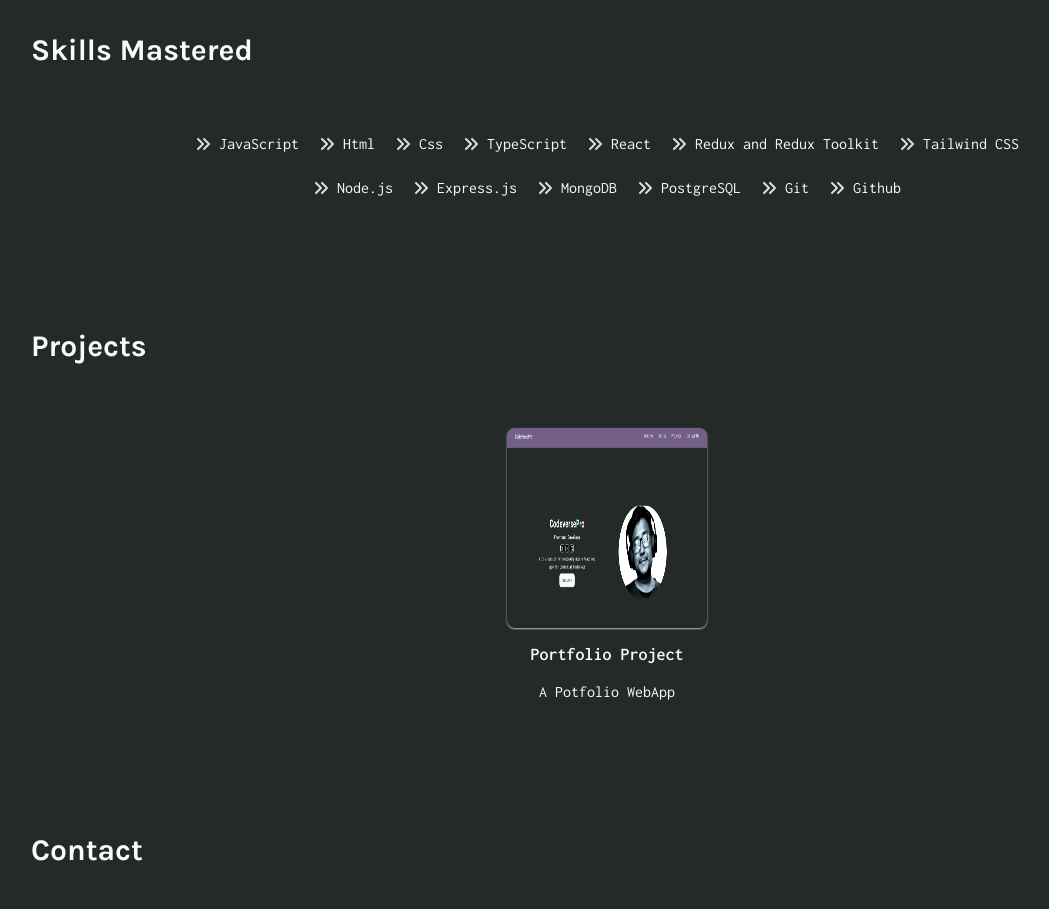
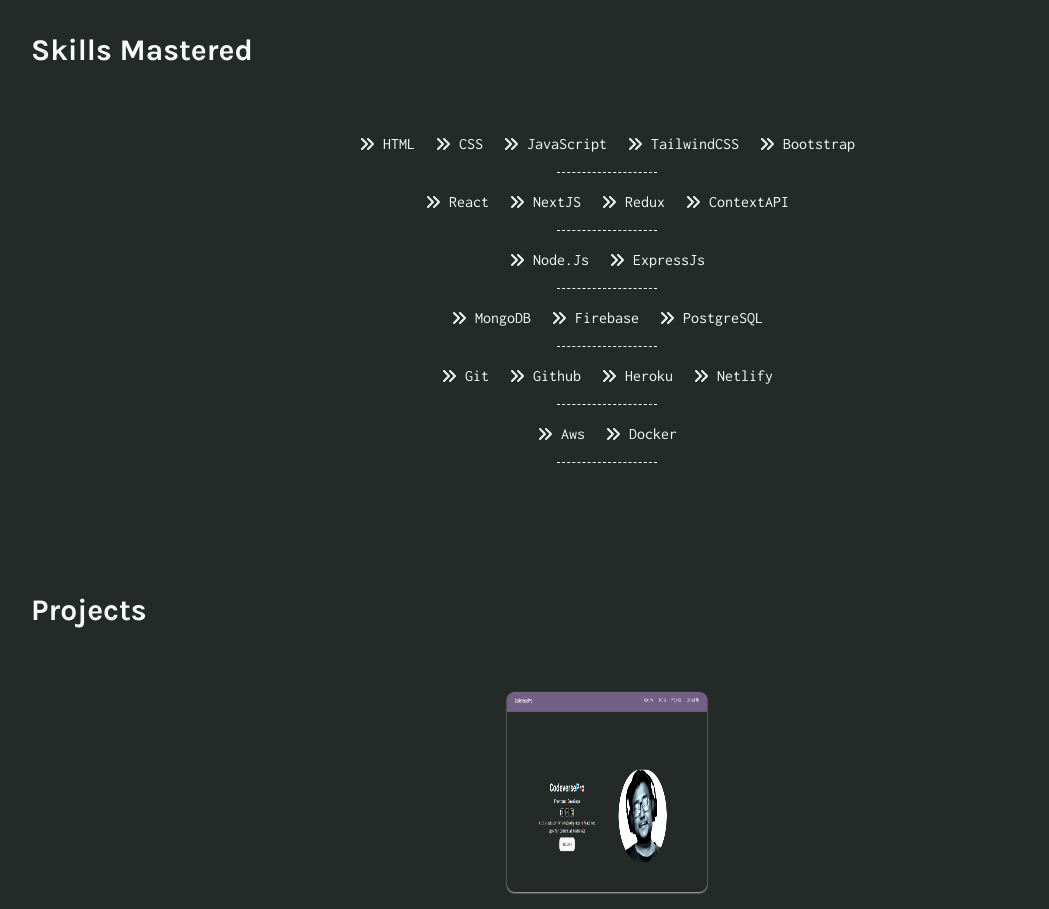
Before and after one commit to codeverseproo/portfolio, a React (Vite) app: page / in a window 1280 px wide. Shown: the part 840-1749 px from the top of the page, without its empty margins (33-1082 px from the left). Built offline with nearby package versions, Linux system fonts and the light colour scheme.

Commit message:
redifined the skill section with skillset

```diff
--- a/src/components/Skills.tsx
+++ b/src/components/Skills.tsx
@@ -1,16 +1,29 @@
 import { FontAwesomeIcon } from '@fortawesome/react-fontawesome'
 import { faAnglesRight } from '@fortawesome/free-solid-svg-icons'
 import { mySkills } from '../lib/appConst'
+import { useThemeContext } from '../lib/contextProvider'
 
 export default function Skills() {
+    const themeContext = useThemeContext();
     return (
         <section className="px-16" id='Skills'>
             <h1 className="section-heading">Skills Mastered</h1>
             <div className='py-16'>
-                <ul className='flex gap-5 flex-wrap px-[150px] max-md:px-5 max-sm:justify-start justify-center items-center'>
+                <ul className='flex flex-col justify-center items-center gap-4 flex-wrap'>
                     {
-                        mySkills.map((skill) => {
-                            return <li key={skill} className='flex gap-2 items-center'><FontAwesomeIcon icon={faAnglesRight} fade /> {skill}</li>
+                        mySkills.map((skillSet, index) => {
+                            return (
+                                <>
+                                    <ul key={index} className='flex gap-5 flex-wrap px-[150px] max-md:px-5  justify-center items-center'>
+                                        {
+                                            skillSet.map((skill, index) => {
+                                                return <li key={index} className='flex gap-2 items-center'><FontAwesomeIcon icon={faAnglesRight} fade /> {skill}</li>
+                                            })
+                                        }
+                                    </ul>
+                                    <div className={`h-[2px] w-[100px] border-dashed border-t ${themeContext.theme == 'dark' ? 'border-gray-50' : 'border-dgreen-700'}`}></div>
+                                </>
+                            )
                         })
                     }
                 </ul>
--- a/src/lib/appConst.ts
+++ b/src/lib/appConst.ts
@@ -29,19 +29,12 @@ export const socialLinks = [
 ];
 
 export const mySkills = [
-  "JavaScript",
-  "Html",
-  "Css",
-  "TypeScript",
-  "React",
-  "Redux and Redux Toolkit",
-  "Tailwind CSS",
-  "Node.js",
-  "Express.js",
-  "MongoDB",
-  "PostgreSQL",
-  "Git",
-  "Github",
+  ["HTML", "CSS", "JavaScript", "TailwindCSS", "Bootstrap"],
+  ["React", "NextJS", "Redux", "ContextAPI"],
+  ["Node.Js", "ExpressJs"],
+  ["MongoDB", "Firebase", "PostgreSQL"],
+  ["Git", "Github", "Heroku", "Netlify"],
+  ["Aws", "Docker"],
 ];
 
 export const projects = [
```
